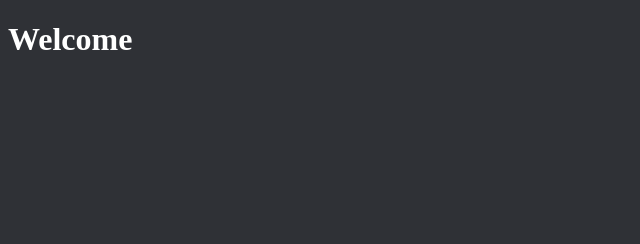
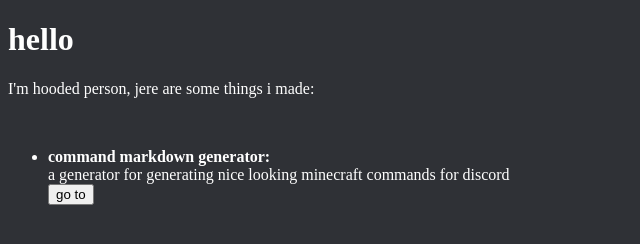
Before and after one commit to hooded-person/hooded-person.github.io, a plain HTML site: page index.html in a window 1280 px wide. Shown: the whole page, without its empty margins (0-640 px from the left). Drawn offline with Linux system fonts and the light colour scheme.

Commit message:
Update index.html
Signed-off-by: hooded-person <140756283+hooded-person@users.noreply.github.com>

```diff
--- a/index.html
+++ b/index.html
@@ -5,6 +5,19 @@
         <link rel="stylesheet" href="style.css">
     </head>
     <body>
-        <h1>Welcome</h1>
+        <div>
+<h1>hello</h1>
+   <p>I'm hooded person, jere are some
+    things i made: </p><br>
+   <ul>
+    <li><strong>command markdown
+      generator: </strong><br>a
+     generator for generating nice
+     looking minecraft commands for
+     discord<br><button
+      onclick="window.location.href = 'https://hooded-person.github.io'">go
+      to</button></li>
+   </ul>
+  </div>
     </body>
 </html>
```
